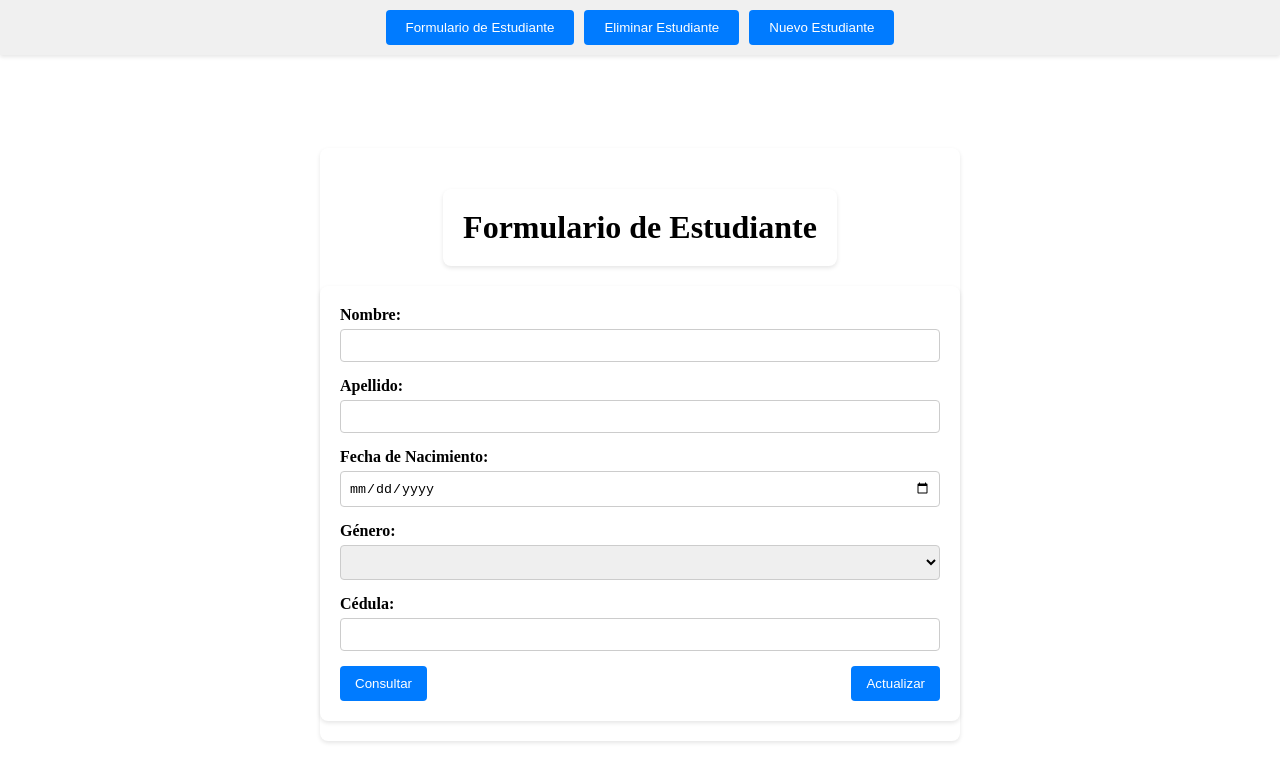
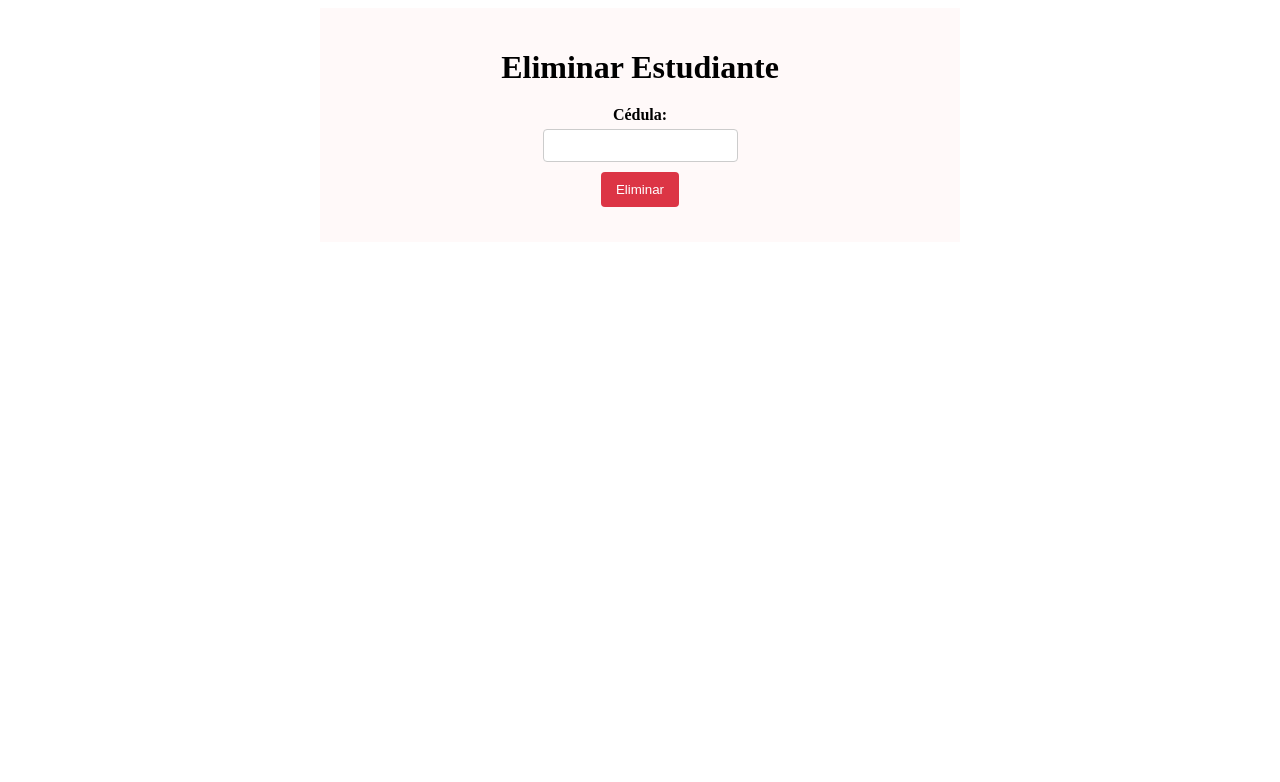
Before and after one commit to ArexDer/pw_vue_u4_p6_dr, a Vue app: page /#/eliminarEstudiantepage in a window 1280 px wide. Shown: the top 782 px of the page. Built offline with nearby package versions, Linux system fonts and the light colour scheme.

Commit message:
uso de router

```diff
--- a/package.json
+++ b/package.json
@@ -10,7 +10,8 @@
   "dependencies": {
     "axios": "^1.7.2",
     "core-js": "^3.8.3",
-    "vue": "^3.2.13"
+    "vue": "^3.2.13",
+    "vue-router": "^4.4.0"
   },
   "devDependencies": {
     "@vue/cli-plugin-babel": "~5.0.0",
--- a/src/App.vue
+++ b/src/App.vue
@@ -1,22 +1,28 @@
 <template>
-  <div id="app">
-    <EstudiantePage />
-  </div>
+
+
+    <router-view/>
+
 </template>
 
 <script>
-import EstudiantePage from '@/pages/EstudiantePage.vue';
+//YA CON EL RPUTER VIE NO ES NECESARIO PONER LA PAGINA PRINCIPAL, YA LA CARGA
+//import BienvenidaPage from '@/pages/BienvenidaPage.vue';
 
+
+/*
+SIEMPRE DEBO MANDAR LA PAGINA PRINCIPAL
+*/
 export default {
   name: 'App',
   components: {
-    EstudiantePage
+
   }
 };
 </script>
 
 <style>
-/* Aquí puedes agregar estilos globales si es necesario */
+
 
 
 </style>
--- a/src/components/EliminarEstudiante.vue
+++ b/src/components/EliminarEstudiante.vue
@@ -33,7 +33,7 @@
     flex-direction: column;
     align-items: center; /* Centrado horizontal */
     justify-content: flex-start;
-    background-color: #220606;
+    background-color: #fff9f9;
     padding: 20px;
     margin: 0 auto;
     max-width: 600px;
--- a/src/main.js
+++ b/src/main.js
@@ -1,4 +1,8 @@
 import { createApp } from 'vue'
 import App from './App.vue'
 
-createApp(App).mount('#app')
+//IMPORTAMOS EL ARCHIVO DECLARADO EN ROUTER
+import router from './router/router.js'
+
+
+createApp(App).use(router).mount('#app')
--- /dev/null
+++ b/src/pages/BienvenidaPage.vue
@@ -0,0 +1,13 @@
+<template>
+    <h1> Bienvenido a la UCE</h1>
+</template>
+
+<script>
+export default {
+
+}
+</script>
+
+<style>
+
+</style>
--- /dev/null
+++ b/src/router/router.js
@@ -0,0 +1,60 @@
+//AQUI DEFINO TODAS LAS RUTAS DE MI APLICACION
+/*
+AQUI  DECLARO TODAS LAS RUTAS DE MI PROYECTO
+*/
+import {createRouter, createWebHashHistory} from 'vue-router'
+
+import EstudiantePage from '@/pages/EstudiantePage.vue' //puedo tener con extension o sin extension
+
+import BienvenidaPage from '../pages/BienvenidaPage.vue'
+
+
+// aqui pongo a mis paginas las que tenga puede ser una, 2,3... como N
+import EliminarEstudiante from '@/components/EliminarEstudiante.vue'
+import FormularioEstudiante from '@/components/FormularioEstudiante.vue'
+import NuevoFormularioEstudiante from '@/components/NuevoFormularioEstudiante.vue'
+//import EstudiantePage from '@/pages/EstudiantePage.vue'
+
+/*
+Ahora declaramos un arreglo de objetos, y estos representan a cada pagina
+*/
+const routes =[ //en formato JSON aqui el http:// YA VIENE DADO POR EL SERVIDOR
+    { //aqui estamos poneiendo la ruta qeu continua al http://localhost:8080/pokemon
+        // estudiantepage/registro ..... siempre rspetando poner "PAGE" en la url.
+        // http://localhost:8080/estudiantepage
+
+    path: '/estudiantepage',
+    component: EstudiantePage
+
+    }, //aqui si tengo MAS rutas continuo con la coma , y otro objeto entre llaves {}...
+    {
+    // http://localhost:8080/
+    //Esta siempre configurada en el app.vue    IMPORTANTE!!!!!
+    path: '/',
+    component: BienvenidaPage
+
+    },
+    {
+        path: '/formularioEstudiantepage',
+    component: FormularioEstudiante
+
+    },
+    {
+        path: '/eliminarEstudiantepage',
+    component: EliminarEstudiante
+
+    },
+    {
+        path: '/nuevoEstudiantepage',
+    component: NuevoFormularioEstudiante
+    }
+
+]
+
+
+const router=createRouter({
+    history: createWebHashHistory(),
+    routes,
+})
+
+export default router
```
Also changed, not shown: 1 other file (tests, documents, lock files or other folders).
